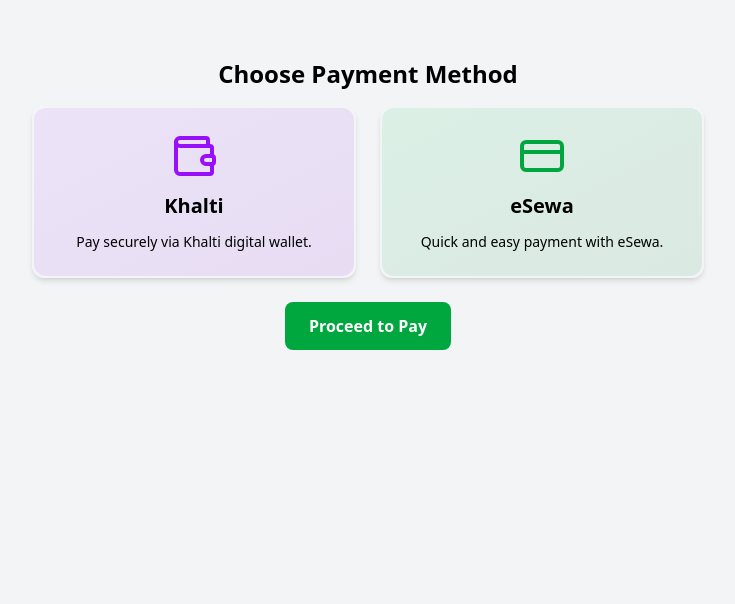
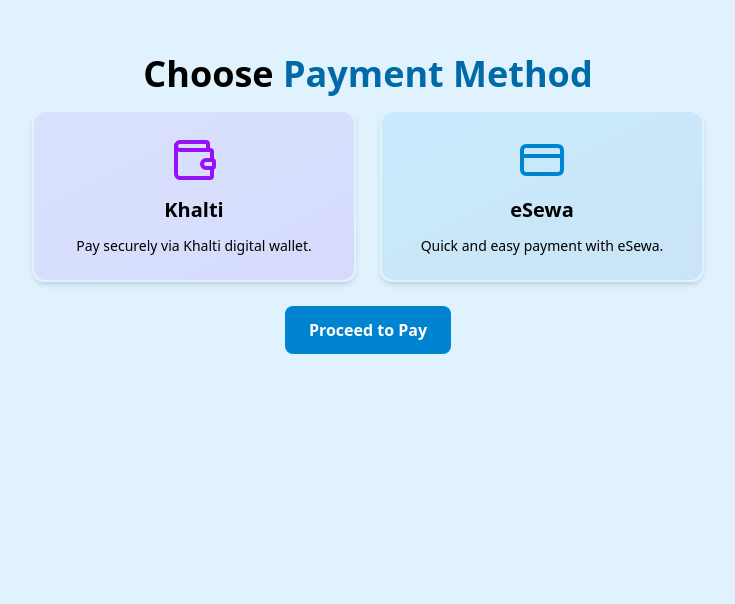
Before and after one commit to BibasYonghang/travel-mitra-frontend, a React (Vite) app: page /premium in a window 1280 px wide. Shown: the part 196-800 px from the top of the page, without its empty margins (272-1007 px from the left). Built offline with nearby package versions, Linux system fonts and the light colour scheme.

Commit message:
use image from deploying it to cloud

```diff
--- a/src/components/home/FeatureTrails.jsx
+++ b/src/components/home/FeatureTrails.jsx
@@ -21,6 +21,10 @@
     }, []);
 
 
+    const featuredTrails = trailsData.slice(0, 4);
+
+
+
     return (
         <section className='w-full py-6 md:px-10 px-5'>
             <h1 className='font-bold text-black md:text-4xl text-3xl'>
@@ -29,12 +33,12 @@
             <div className='grid gap-3 justify-center mt-5 w-full
                             grid-cols-1 sm:grid-cols-2  xl:grid-cols-4'
             >
-                {trailsData.map(({ src, name }, idx) => (
+                {featuredTrails.map(({ image, name }, idx) => (
                     <div key={idx} className='flex gap-10 shadow-lg py-3 sm:py-4 px-2 sm:px-3'>
                         <div className='w-full'>
                             <div className='w-full overflow-hidden'>
                                 <img
-                                    src={src || "/images/background-image1.png"}
+                                    src={image}
                                     alt={name}
                                     className='w-full object-cover rounded-md hover:rounded-md hover:scale-105 transition-transform duration-200 hover:cursor-pointer
                                                h-[28vh] sm:h-[30vh] md:h-[38vh] xl:h-[37vh]'
--- a/src/components/home/PopularSearches.jsx
+++ b/src/components/home/PopularSearches.jsx
@@ -20,21 +20,23 @@
         fetchTrails();
     }, []);
 
+    const popularSearches = trailsData.slice(4, 8) // this is array because .slice() always returns a new array, even if it only has 1 element or is empty.
+
 
     return (
-        <section  className='w-full py-6 md:px-10 px-5'>
+        <section className='w-full py-6 md:px-10 px-5'>
             <h1 className='font-bold text-black md:text-4xl text-3xl'>
-                <span className='text-sky-600'>Popular</span> Searches Near You
+                <span className='text-sky-600'>Popular</span> Searches
             </h1>
             <div className='grid gap-3 justify-center mt-5 w-full
                             grid-cols-1 sm:grid-cols-2  xl:grid-cols-4'
             >
-                {trailsData.map(({ src, name }, idx) => (
+                {popularSearches.map(({ image, name }, idx) => (
                     <div key={idx} className='flex gap-10 shadow-lg py-3 sm:py-4 px-2 sm:px-3'>
                         <div className='w-full'>
                             <div className='w-full overflow-hidden'>
                                 <img
-                                    src={src || "/images/background-image1.png"}
+                                    src={image || "/images/background-image1.png"}
                                     alt={name}
                                     className='w-full object-cover rounded-md hover:rounded-md hover:scale-105 transition-transform duration-200 hover:cursor-pointer
                                                h-[28vh] sm:h-[30vh] md:h-[38vh] xl:h-[37vh]'
--- a/src/pages/PaymentSuccess.jsx
+++ b/src/pages/PaymentSuccess.jsx
@@ -26,8 +26,6 @@
 
     useEffect(() => {
         const processPayment = async () => {
-
-
             try {
                 const params = new URLSearchParams(window.location.search)
                 const encodedData = params.get('data')
--- a/src/pages/home/premium/ChoosePayment.jsx
+++ b/src/pages/home/premium/ChoosePayment.jsx
@@ -22,9 +22,9 @@
         {
             id: "esewa",
             name: "eSewa",
-            icon: <CreditCard className="w-12 h-12 text-green-600" />,
+            icon: <CreditCard className="w-12 h-12 text-sky-600" />,
             description: "Quick and easy payment with eSewa.",
-            gradient: "from-green-500 to-green-700"
+            gradient: "from-sky-500 to-sky-700"
         }
     ];
 
@@ -36,7 +36,7 @@
         }
 
         const paymentData = {
-            amount: 100,
+            amount: 1000,
             phone: "9801234567",
             fullName: "Bibas Yonghang"
         };
@@ -84,14 +84,14 @@
     };
 
     return (
-        <div className="flex flex-col items-center justify-center min-h-screen bg-gray-100 p-4">
+        <div className="flex flex-col items-center justify-center min-h-screen bg-sky-100 p-4">
             <ToastContainer />
-            <h2 className="text-2xl font-bold mb-4">Choose Payment Method</h2>
+            <h2 className="text-2xl sm:text-4xl font-bold mb-4">Choose <span className="text-sky-700">Payment Method</span> </h2>
             <div className="grid md:grid-cols-2 gap-6 w-full max-w-2xl">
                 {paymentMethods.map((method) => (
                     <div
                         key={method.id}
-                        className={`p-6 rounded-xl cursor-pointer shadow-md relative border-2 ${selectedMethod === method.id ? "border-green-600" : "border-transparent hover:border-gray-300"}`}
+                        className={`p-6 rounded-xl cursor-pointer shadow-md relative border-2 ${selectedMethod === method.id ? "border-sky-600" : "border-transparent hover:border-gray-300"}`}
                         onClick={() => setSelectedMethod(method.id)}
                     >
                         <div className={`absolute inset-0 rounded-xl opacity-10 bg-gradient-to-br ${method.gradient}`}></div>
@@ -105,7 +105,7 @@
             </div>
             <button
                 onClick={handleProceed}
-                className="mt-6 px-6 py-3 bg-green-600 text-white rounded-lg font-bold"
+                className="mt-6 px-6 py-3 bg-sky-600 text-white rounded-lg font-bold hover:cursor-pointer"
             >
                 Proceed to Pay
             </button>
```
